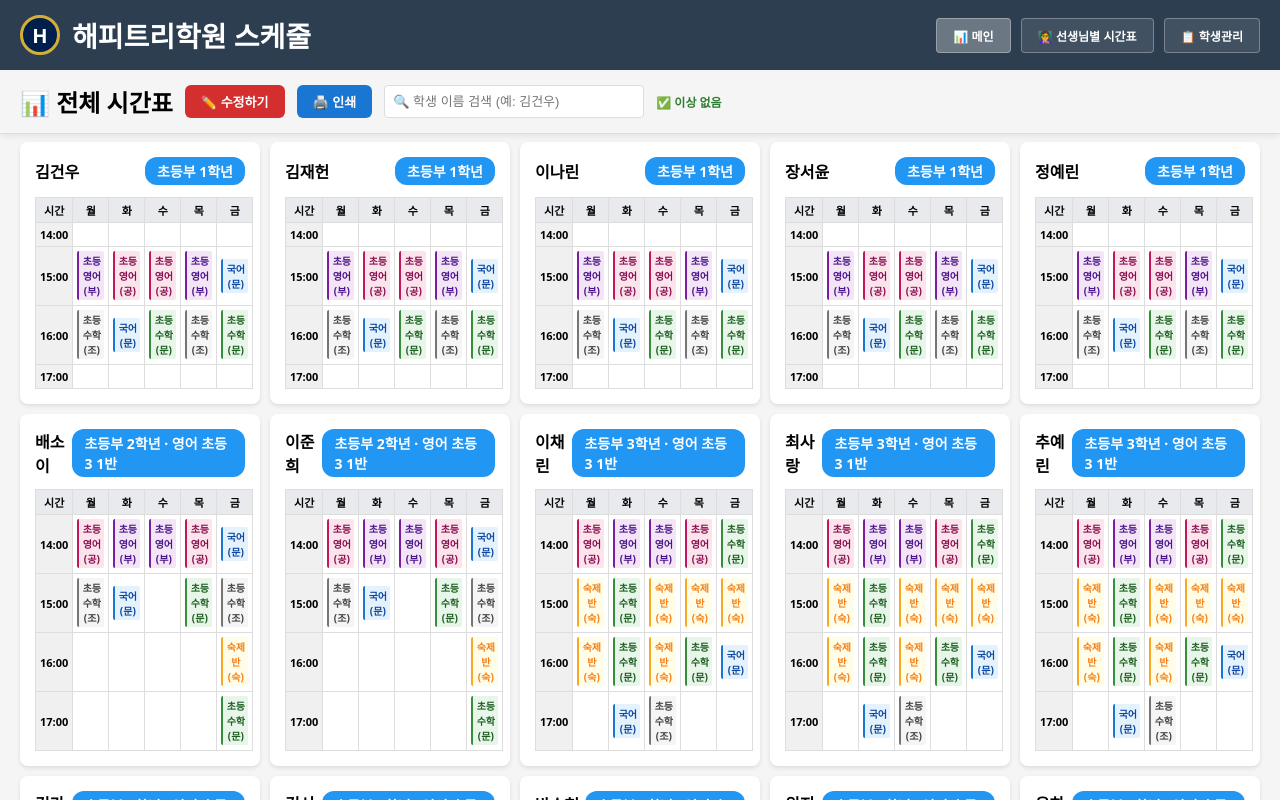
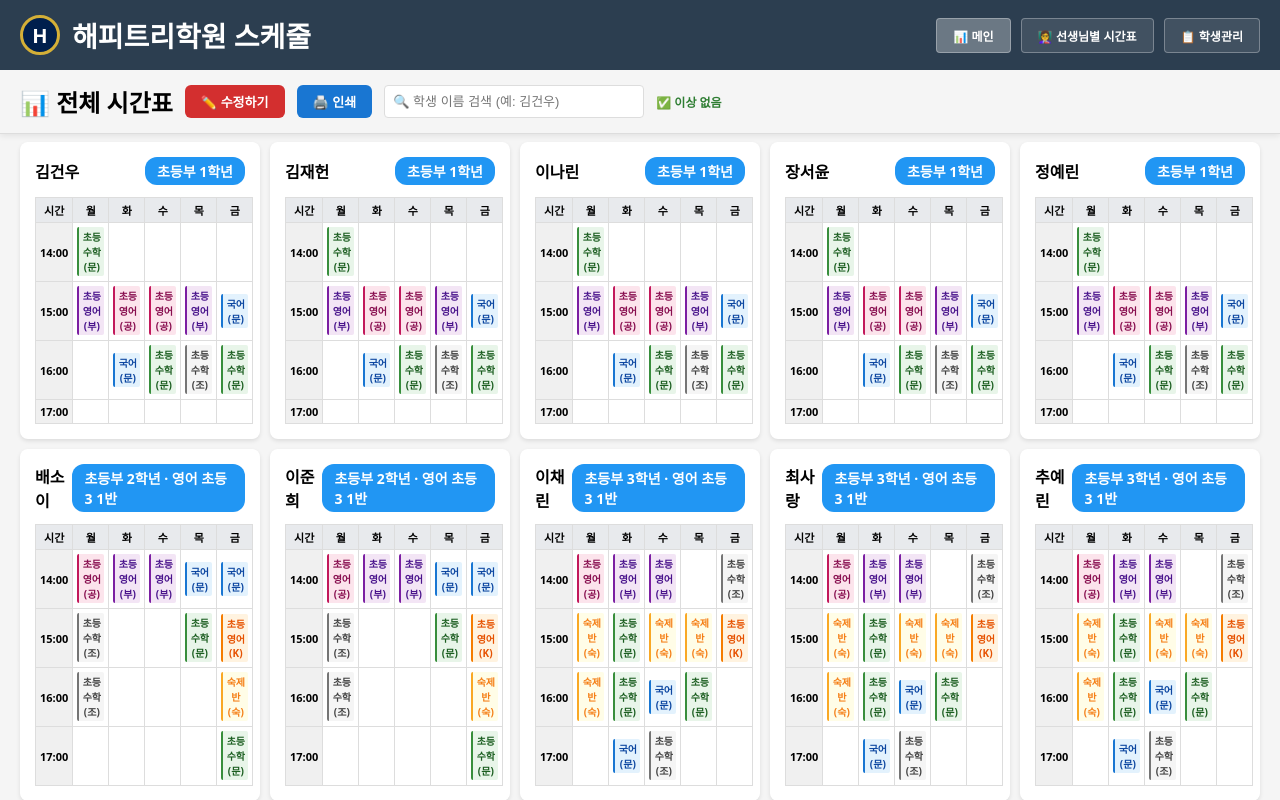
Before and after one commit to choiyoonmi/ht-schedule, a React (Vite) app: page / in a window 1280 px wide. Built offline with nearby package versions, Linux system fonts and the light colour scheme.

Commit message:
Rebalance assistant classes and Thursday arrivals

```diff
--- a/src/App.tsx
+++ b/src/App.tsx
@@ -153,7 +153,9 @@ function validateSchedule(students: Student[]): string[] {
         const tid = e.teacherId;
         if (!tid || tid === 'elem_eng_5') continue; // 숙제·클리닉 제외
         const isMixedEnglishStudent = ['최사랑', '추예린', '이채린'].includes(st.name) && subj === '초등영어';
-        const g = (st.name === '홍리아' && subj === '초등영어') ? 5 : isMixedEnglishStudent ? 2 : st.grade; // 합반 보정
+        const g = st.name === '김주원(5)' && subj === '초등영어'
+          ? 4
+          : (st.name === '홍리아' && subj === '초등영어') ? 5 : isMixedEnglishStudent ? 2 : st.grade; // 합반 보정
         const key = `${e.day}|${e.hour}|${tid}`;
         (slot[key] = slot[key] || new Set()).add(className(st, subj, g));
       }
@@ -209,26 +211,24 @@ function migrateScheduleCorrections(students: Student[]): Student[] {
       { teacherId: 'elem_eng_2', day: '월', hour: 14 },
       { teacherId: 'elem_eng_3', day: '화', hour: 14 },
       { teacherId: 'elem_eng_3', day: '수', hour: 14 },
-      { teacherId: 'elem_eng_2', day: '목', hour: 14 },
+      { teacherId: 'elem_eng_1', day: '금', hour: 15 },
     ],
     초등수학: [
       { teacherId: 'elem_math_1', day: '화', hour: 15 },
       { teacherId: 'elem_math_1', day: '화', hour: 16 },
       { teacherId: 'elem_math_2', day: '수', hour: 17 },
       { teacherId: 'elem_math_1', day: '목', hour: 16 },
-      { teacherId: 'elem_math_1', day: '금', hour: 14 },
+      { teacherId: 'elem_math_2', day: '금', hour: 14 },
     ],
     국어: [
       { teacherId: 'korean_1', day: '화', hour: 17 },
-      { teacherId: 'korean_1', day: '금', hour: 16 },
+      { teacherId: 'korean_1', day: '수', hour: 16 },
     ],
     숙제반: [
       { teacherId: '', day: '월', hour: 15 },
       { teacherId: '', day: '월', hour: 16 },
       { teacherId: '', day: '수', hour: 15 },
-      { teacherId: '', day: '수', hour: 16 },
       { teacherId: '', day: '목', hour: 15 },
-      { teacherId: '', day: '금', hour: 15 },
     ],
   });
   const grade3EnglishClasses: Record<string, string> = {
@@ -272,6 +272,21 @@ function migrateScheduleCorrections(students: Student[]): Student[] {
 
     const englishClass = grade3EnglishClasses[student.name];
     if (student.grade === 3 && englishClass) {
+      if (student.name === '박수현(3)') {
+        const reference = students.find(item => item.name === '김시안');
+        student = {
+          ...student,
+          selectedTeachers: {
+            ...student.selectedTeachers,
+            초등수학: student.selectedTeachers['초등수학']?.length
+              ? student.selectedTeachers['초등수학']
+              : (reference?.selectedTeachers['초등수학'] || []).map(item => ({ ...item })),
+            국어: student.selectedTeachers['국어']?.length
+              ? student.selectedTeachers['국어']
+              : (reference?.selectedTeachers['국어'] || []).map(item => ({ ...item })),
+          },
+        };
+      }
       const englishSchedule = grade3EnglishSchedules[englishClass];
       let homework = student.selectedTeachers['숙제반'] || [];
       let korean = student.selectedTeachers['국어'] || [];
@@ -303,42 +318,110 @@ function migrateScheduleCorrections(students: Student[]): Student[] {
           .filter((item, index, all) => all.findIndex(other => other.day === item.day && other.hour === item.hour) === index);
         student = { ...student, selectedTeachers: { ...student.selectedTeachers, 초등수학: math } };
       }
+      const adjustedMath = (student.selectedTeachers['초등수학'] || []).map(item =>
+        item.day === '월' && item.hour === 14 && item.teacherId === 'elem_math_1'
+          ? { ...item, teacherId: 'elem_math_2' }
+          : item
+      );
+      const occupiedSlots = new Set([...adjustedMath, ...korean, ...(englishSchedule || [])].map(item => `${item.day}|${item.hour}`));
+      homework = homework.filter(item => !occupiedSlots.has(`${item.day}|${item.hour}`));
       return {
         ...student,
         englishClass,
         selectedTeachers: englishSchedule
-          ? { ...student.selectedTeachers, 초등영어: englishSchedule, 국어: korean, 숙제반: homework }
+          ? { ...student.selectedTeachers, 초등수학: adjustedMath, 초등영어: englishSchedule, 국어: korean, 숙제반: homework }
           : student.selectedTeachers,
       };
     }
 
     if (student.name === '배소이' || student.name === '이준희') {
-      const homework = student.selectedTeachers['숙제반'] || [];
+      const homework = (student.selectedTeachers['숙제반'] || []).filter(selection => !(selection.day === '월' && selection.hour === 16));
       const hasFridayHomework = homework.some(selection => selection.day === '금' && selection.hour === 16);
+      const korean: TeacherSelection[] = [
+        { teacherId: 'korean_1', day: '목', hour: 14 },
+        { teacherId: 'korean_1', day: '금', hour: 14 },
+      ];
       return {
         ...student,
         englishClass: '초등3 1반',
         selectedTeachers: {
           ...student.selectedTeachers,
+          초등영어: (student.selectedTeachers['초등영어'] || []).map(selection =>
+            selection.day === '목' && selection.hour === 14
+              ? { ...selection, day: '금', hour: 15, teacherId: 'elem_eng_1' }
+              : selection
+          ),
           초등수학: (student.selectedTeachers['초등수학'] || []).map(selection =>
-            selection.teacherId === 'elem_math_1' &&
-            ((selection.day === '수' && selection.hour === 15) || (selection.day === '화' && selection.hour === 16))
+            selection.day === '금' && (selection.hour === 15 || selection.hour === 16)
+              ? { ...selection, day: '월', hour: 16, teacherId: 'elem_math_2' }
+              : selection.teacherId === 'elem_math_1' &&
+                ((selection.day === '수' && selection.hour === 15) || (selection.day === '화' && selection.hour === 16))
               ? { ...selection, day: '금', hour: 17 }
               : selection
           ),
+          국어: korean,
           숙제반: hasFridayHomework ? homework : [...homework, { teacherId: '', day: '금', hour: 16 }],
         },
       };
     }
 
-    if (student.grade === 4) {
+    if (student.grade === 1) {
       return {
         ...student,
         selectedTeachers: {
           ...student.selectedTeachers,
+          초등수학: (student.selectedTeachers['초등수학'] || []).map(selection =>
+            selection.day === '월' && selection.hour === 16 && selection.teacherId === 'elem_math_2'
+              ? { ...selection, hour: 14, teacherId: 'elem_math_1' }
+              : selection
+          ),
+        },
+      };
+    }
+
+    if (student.grade === 4) {
+      if (student.name === '홍리아' && !(student.selectedTeachers['국어'] || []).length) {
+        const reference = students.find(item => item.name === '김민채');
+        student = {
+          ...student,
+          selectedTeachers: {
+            ...student.selectedTeachers,
+            국어: (reference?.selectedTeachers['국어'] || []).map(item => ({ ...item })),
+          },
+        };
+      }
+      const homework = (student.selectedTeachers['숙제반'] || []).filter(selection => !(selection.day === '화' && (selection.hour === 14 || selection.hour === 15)));
+      return {
+        ...student,
+        englishClass: undefined,
+        selectedTeachers: {
+          ...student.selectedTeachers,
+          초등수학: (student.selectedTeachers['초등수학'] || []).map(selection =>
+            selection.day === '화' && selection.hour === 15
+              ? { ...selection, hour: 14, teacherId: 'elem_math_2' }
+              : selection
+          ),
           국어: (student.selectedTeachers['국어'] || []).map(selection =>
-            selection.day === '수' && selection.hour === 14 ? { ...selection, day: '목' } : selection
+            (selection.day === '수' || selection.day === '목') && selection.hour === 14
+              ? { ...selection, day: '화', hour: 15 }
+              : selection
           ),
+          숙제반: homework,
+        },
+      };
+    }
+
+    if (student.name === '김주원(5)') {
+      const englishReference = students.find(item => item.name === '위지유');
+      const grade5Reference = students.find(item => item.name === '김의진');
+      return {
+        ...student,
+        englishClass: undefined,
+        selectedTeachers: {
+          ...student.selectedTeachers,
+          초등영어: (englishReference?.selectedTeachers['초등영어'] || []).map(item => ({ ...item })),
+          초등수학: (grade5Reference?.selectedTeachers['초등수학'] || []).map(item => ({ ...item })),
+          국어: (grade5Reference?.selectedTeachers['국어'] || []).map(item => ({ ...item })),
         },
       };
     }
@@ -631,9 +714,7 @@ function App() {
           grades: classLabel || grades.join('·'),
           names: isFixedClass ? [] : subjectEntries.map(entry => entry.studentName),
           isFixedClass,
-          notes: subject === '초등영어' && subjectEntries.some(entry => entry.studentName === '김주원(5)')
-            ? [subjectEntries[0]?.day === '목' ? '김주원: 초5반 합반 가능' : '김주원: 초등4 1반']
-            : [],
+          notes: [],
         };
       });
     };
```
